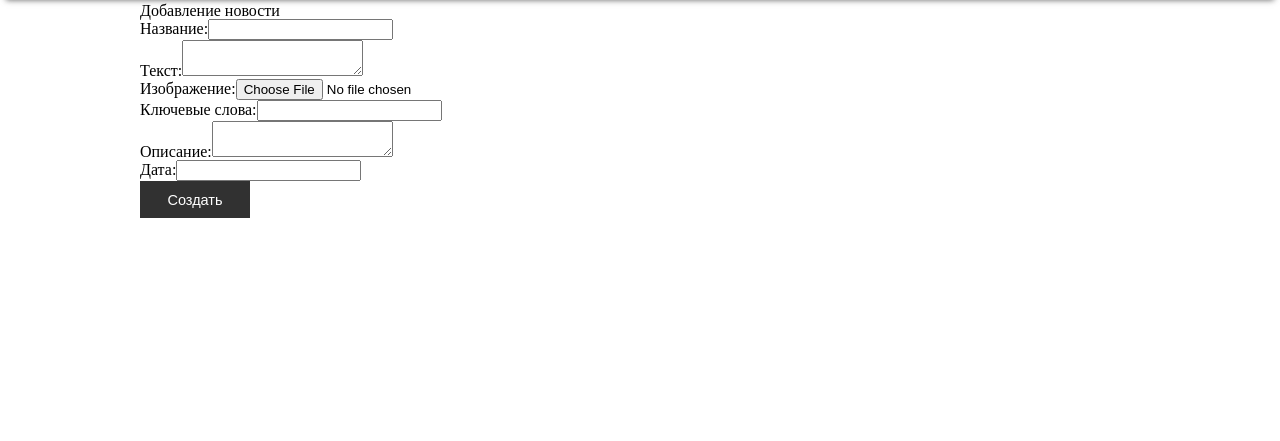
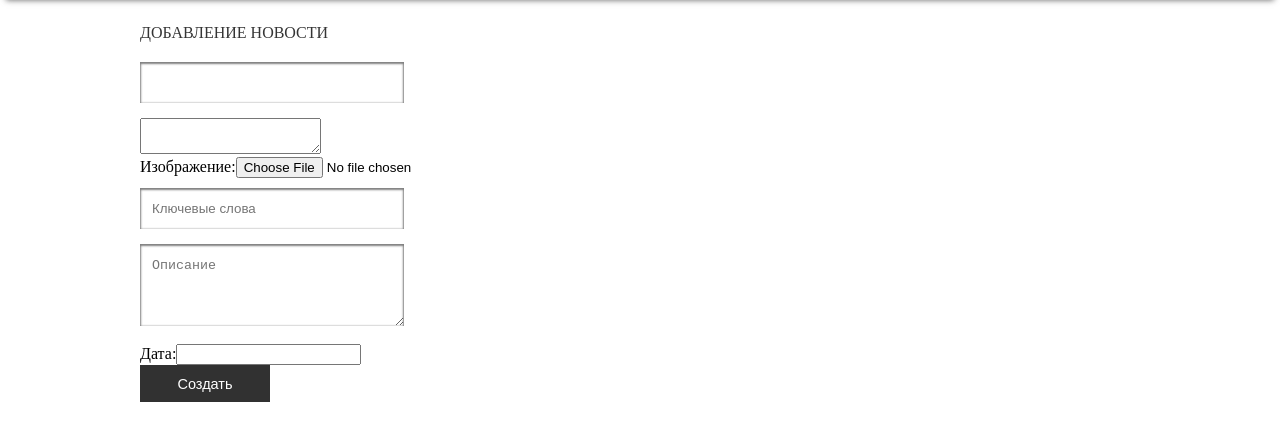
Before and after one commit to nuralys/kazfashion, a CakePHP app: the page made by app/View/News/admin_add.ctp in a window 1280 px wide. Shown: the part 249-690 px from the top of the page. Run offline with PHP 8.4 and a stand-in for CakePHP, Linux system fonts and the light colour scheme; the template is opened without the code that fills it, so the values that code supplies are empty; form fields are guessed from the names that the template uses; some libraries are stand-ins or nearby versions; some web fonts are replaced.

Commit message:
Админ страница новости 2 лвл

```diff
--- a/app/View/ChildModels/admin_add.ctp
+++ b/app/View/ChildModels/admin_add.ctp
@@ -11,12 +11,9 @@ echo $this->Form->input('weight', array('label' => '', 'class' => 'admin_input_f
 
 
 ?>
-<div class="fileform">
-						<div id="fileformlabel"></div>
-							<div class="selectbutton">Обзор</div>
 
 							<?php echo $this->Form->input('img', array('label' => '', 'type' => 'file', 'id' => 'LookbookImg')); ?>
-						</div>
+
 
 <?
 
--- a/app/View/Gallery/admin_add.ctp
+++ b/app/View/Gallery/admin_add.ctp
@@ -15,7 +15,7 @@ echo $this->Form->input('title', array('label' => 'Название:'));?>
 	</select>
 </div>
 <?php
-echo $this->Form->input('img', array('label' => 'Изображение:', 'type' => 'file'));
+echo $this->Form->input('img', array('label' => '', 'type' => 'file'));
 echo $this->Form->end('Создать');
 ?>
 </div>
--- a/app/View/Gallery/admin_edit.ctp
+++ b/app/View/Gallery/admin_edit.ctp
@@ -7,12 +7,10 @@ echo $this->Form->input('title', array('label' => '', 'class' => 'admin_input_f
 
 <div class="edit_bot">
 <img src="/img/gallery/thumbs/<?=$data['Gallery']['img']?>">
-	<div class="fileform">
-						<div id="fileformlabel"></div>
-							<div class="selectbutton">Обзор</div>
+
 
 							<?php echo $this->Form->input('img', array('label' => '', 'type' => 'file', 'id' => 'LookbookImg')); ?>
-						</div>
+
 </div>
 
 	<?php echo $this->Form->end('Редактировать');?>
--- a/app/View/News/admin_add.ctp
+++ b/app/View/News/admin_add.ctp
@@ -1,15 +1,14 @@
-<div class="admin_add">
-	<div class="ad_up">
+<div class="title admin_t">
 		<h2>Добавление новости</h2>
 	</div>
 <?php
 
 echo $this->Form->create('News', array('type' => 'file'));
-echo $this->Form->input('title', array('label' => 'Название:'));
-echo $this->Form->input('body', array('label' => 'Текст:', 'id' => 'editor'));
+echo $this->Form->input('title', array('label' => '', 'class' => 'admin_input_f model '));
+echo $this->Form->input('body', array('label' => '', 'id' => 'editor'));
 echo $this->Form->input('img', array('label' => 'Изображение:', 'type' => 'file'));
-echo $this->Form->input('keywords', array('label' => 'Ключевые слова:'));
-echo $this->Form->input('description', array('label' => 'Описание:'));
+echo $this->Form->input('keywords', array('label' => '', 'class' => 'admin_input_f model ', 'placeholder' => 'Ключевые слова '));
+echo $this->Form->input('description', array('label' => '', 'class' => 'admin_input_f model ','placeholder' => 'Описание '));
 echo $this->Form->input('date', array('label' => 'Дата:'));
 echo $this->Form->end('Создать');
 ?>
--- a/app/webroot/css/style.css
+++ b/app/webroot/css/style.css
@@ -66,7 +66,10 @@
     text-align: center;
     box-shadow: 0 6px 6px -6px #656565;
     padding-bottom: 10px;
-    margin-bottom: 3px;
+    margin-bottom: 25px;
+}
+.admin_button:hover {
+    text-decoration: underline;
 }
 .top_menu {
     display: inline-block;
@@ -377,7 +380,7 @@
 .title {
     font-family: "Helvetica-Light";
     color: #353535;
-    margin: 37px 0px 21px;
+    margin: 0px 0px 21px;
 }
 .search_model {
     padding: 13px 15px;
@@ -554,7 +557,7 @@
     text-transform: uppercase;
 }
 .admin_button, .submit input {
-    width: 110px;
+    width: 130px;
     height: 37px;
     background-color: #313131;
     border: none;
@@ -787,4 +790,17 @@ width:160px;
 .edit_bot img {
     margin-bottom: 10px;
 }
+.input.file {
+    clear: both;
+    margin-bottom: 10px;
+}
+.input.textarea.required {
+    margin-bottom: 10px;
+}
+#goodMessage {
+    font-family: "Helvetica-Light";
+    color: #353535;
+    text-align: center;
+    font-size: 16px;
+}
 /*админ конец*/
```
Also changed, not shown: app/View/ChildModels/admin_edit.ctp (+2 -5 lines), app/View/News/admin_edit.ctp (+2 -5 lines), app/webroot/img/models/90e805142fdf1ebed9b9f9ee4935458e.jpg (added), app/webroot/img/models/bb5d1f06c950d680da9ec0648ea6f2df.jpg (added), app/webroot/img/models/thumbs/90e805142fdf1ebed9b9f9ee4935458e.jpg (added), app/webroot/img/models/thumbs/bb5d1f06c950d680da9ec0648ea6f2df.jpg (added).
